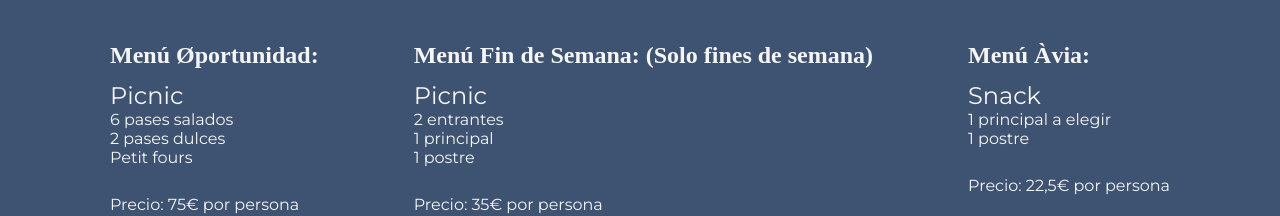
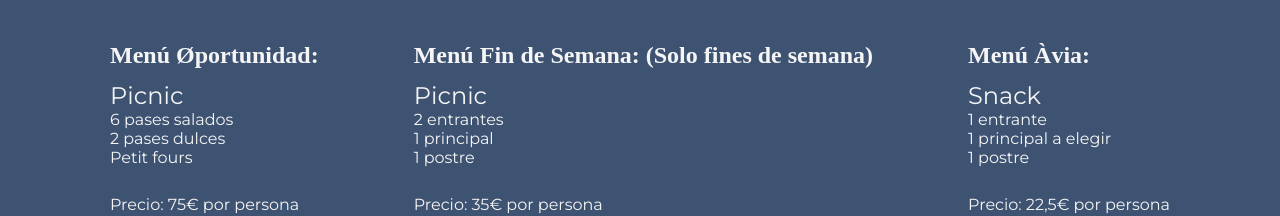
Before and after one commit to FuentesCubells/NostreRestaurante, a React (Create React App) app: page / in a window 1280 px wide. Shown: the part 1434-1650 px from the top of the page. Built offline with nearby package versions, Linux system fonts and the light colour scheme; a web font is replaced by a local one.

Commit message:
changes in avia menu

```diff
--- a/src/components/Oferta/Oferta.js
+++ b/src/components/Oferta/Oferta.js
@@ -107,6 +107,7 @@ const Oferta = ({ lenguage }) => {
                   <strong className="menu-title">Ávia Menu:</strong>
                   <ul>
                     <li>Snack</li>
+                    <li>1 appetizer</li>
                     <li>1 main course of choice</li>
                     <li>1 dessert</li>
                   </ul>
@@ -223,6 +224,7 @@ const Oferta = ({ lenguage }) => {
                 <strong className="menu-title">Menú Àvia:</strong>
                 <ul>
                   <li>Snack</li>
+                  <li>1 entrante</li>
                   <li>1 principal a elegir</li>
                   <li>1 postre</li>
                 </ul>
```
